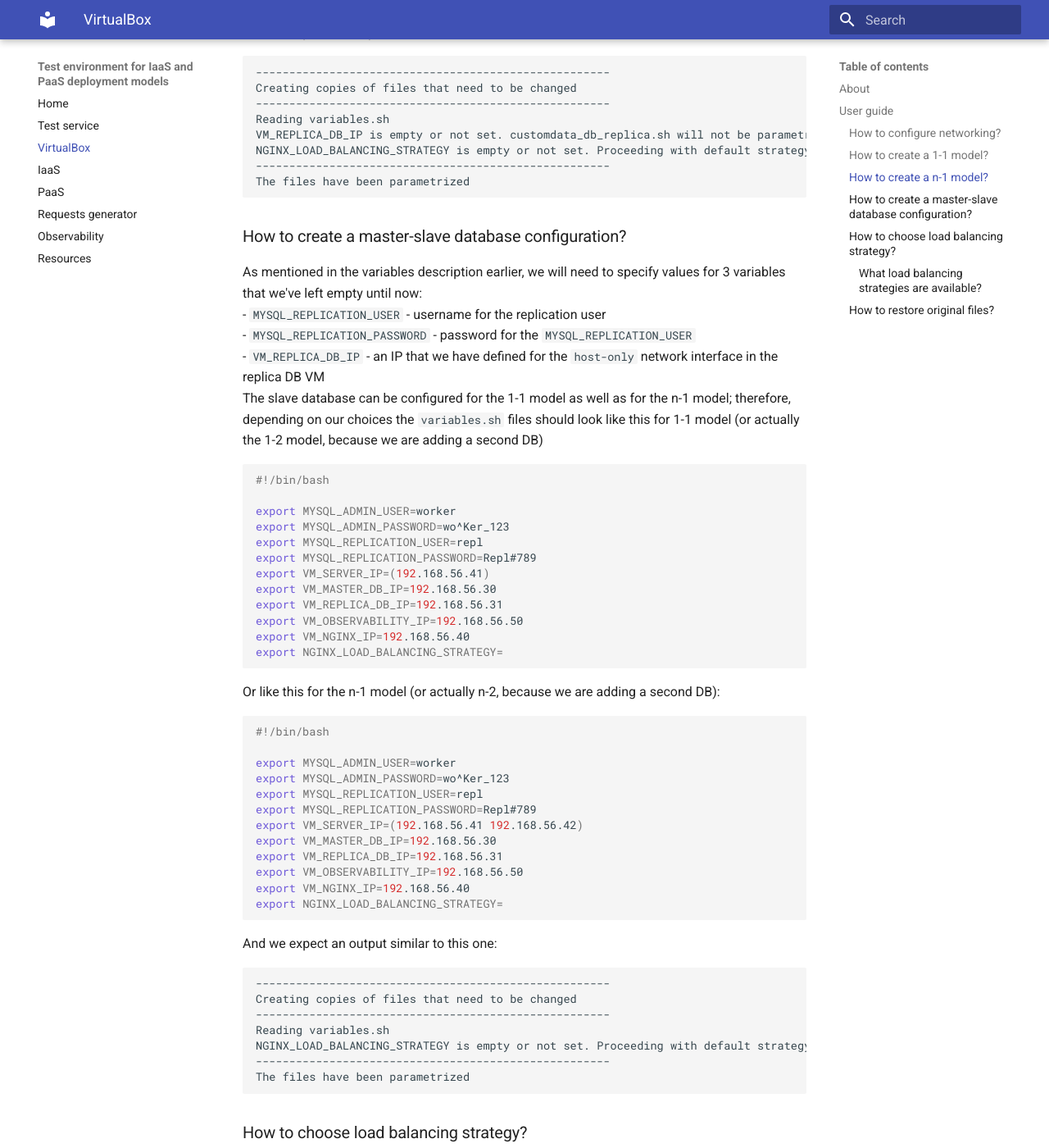
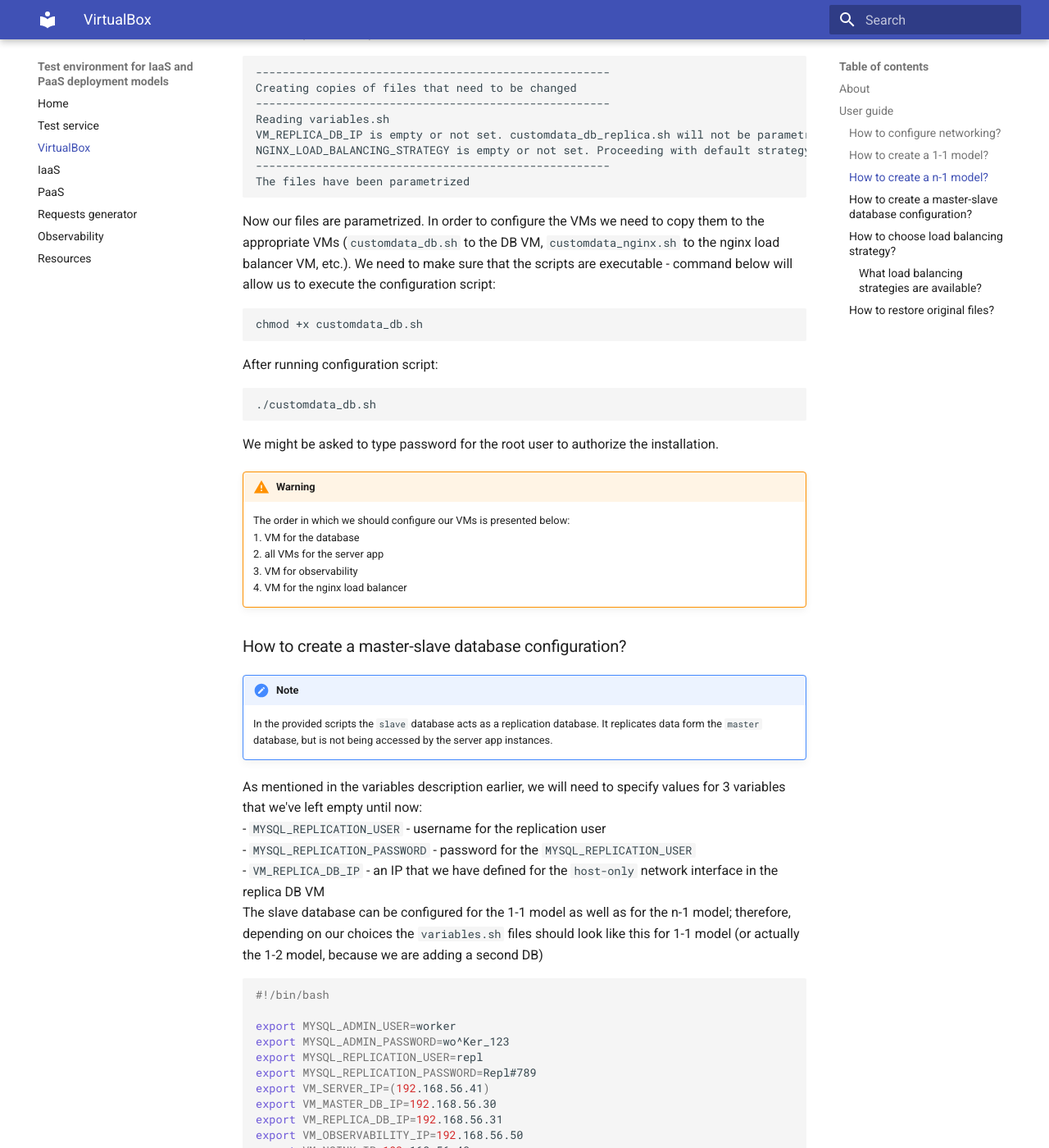
Before and after one commit to WasilewM/23Z-INZ, an MkDocs documentation site: the page built from docs/docs/VirtualBox/virtualbox.md, in a window 1280 px wide and 1400 px high, scrolled down 9208 px. Shown: the whole window at 82% size. Built offline with MkDocs 1.6.1 and Material for MkDocs 9.7.7, drawn with Linux system fonts in a browser that asks for light colours; some of the changed text lies outside the part shown.

Commit message:
Update virtualbox section in docs

````diff
--- a/docs/docs/VirtualBox/virtualbox.md
+++ b/docs/docs/VirtualBox/virtualbox.md
@@ -208,7 +208,27 @@ NGINX_LOAD_BALANCING_STRATEGY is empty or not set. Proceeding with default strat
 The files have been parametrized
 ```
 
+Now our files are parametrized. In order to configure the VMs we need to copy them to the appropriate VMs (`customdata_db.sh` to the DB VM, `customdata_nginx.sh` to the nginx load balancer VM, etc.). We need to make sure that the scripts are executable - command below will allow us to execute the configuration script:
+```shell
+chmod +x customdata_db.sh
+```
+After running configuration script:
+```shell
+./customdata_db.sh
+```
+We might be asked to type password for the root user to authorize the installation.
+
+!!! Warning
+    The order in which we should configure our VMs is presented below:
+    1. VM for the database
+    2. all VMs for the server app
+    3. VM for observability
+    4. VM for the nginx load balancer
+
 ### How to create a master-slave database configuration?
+!!! Note
+    In the provided scripts the `slave` database acts as a replication database. It replicates data form the `master` database, but is not being accessed by the server app instances.
+
 As mentioned in the variables description earlier, we will need to specify values for 3 variables that we've left empty until now:
 - `MYSQL_REPLICATION_USER` - username for the replication user
 - `MYSQL_REPLICATION_PASSWORD` - password for the `MYSQL_REPLICATION_USER`
@@ -254,6 +274,24 @@ NGINX_LOAD_BALANCING_STRATEGY is empty or not set. Proceeding with default strat
 The files have been parametrized
 ```
 
+Now our files are parametrized. In order to configure the VMs we need to copy them to the appropriate VMs (`customdata_db.sh` to the DB VM, `customdata_nginx.sh` to the nginx load balancer VM, etc.). We need to make sure that the scripts are executable - command below will allow us to execute the configuration script:
+```shell
+chmod +x customdata_db.sh
+```
+After running configuration script:
+```shell
+./customdata_db.sh
+```
+We might be asked to type password for the root user to authorize the installation.
+
+!!! Warning
+    The order in which we should configure our VMs is presented below:
+    1. VM for the master database
+    2. VM for the slave database
+    3. all VMs for the server app
+    4. VM for observability
+    5. VM for the nginx load balancer
+
 ### How to choose load balancing strategy?
 #### What load balancing strategies are available?
 In nginx there are several options regarding load balancing which are describe [here](https://docs.nginx.com/nginx/admin-guide/load-balancer/http-load-balancer/).
````
